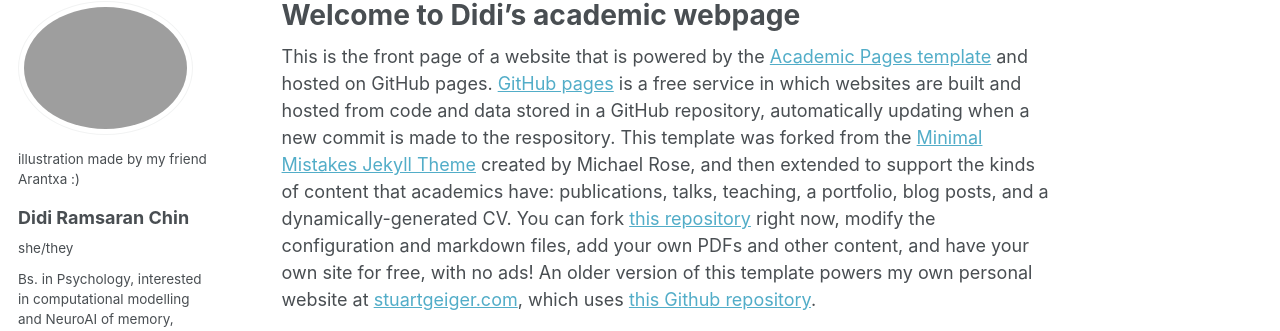
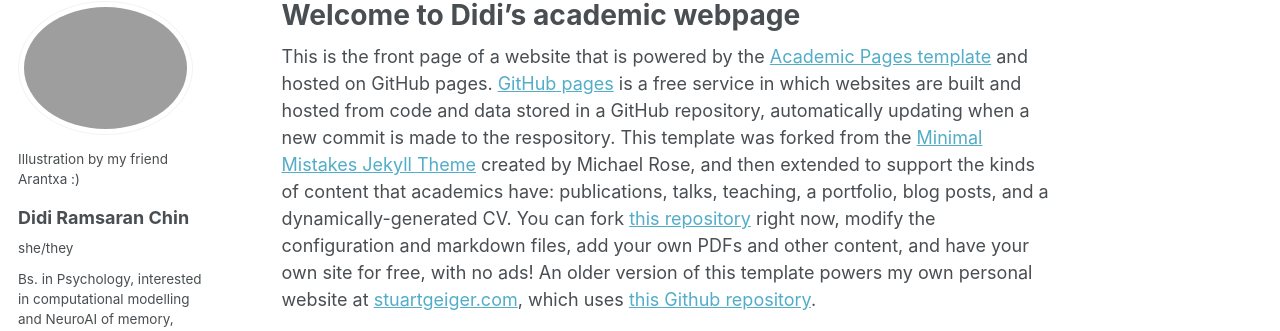
Before and after one commit to neurodidi/neurodidi.github.io, a Jekyll site: the page built from _pages/about.md, in a window 1280 px wide. Shown: the part 105-436 px from the top of the page. Built offline with Jekyll 4.4.1, drawn with Linux system fonts in a browser that asks for light colours; some web fonts are replaced.

Commit message:
Update _config.yml

```diff
--- a/_config.yml
+++ b/_config.yml
@@ -23,7 +23,7 @@ author:
   # Biographic information
   avatar           : "prof_pic_2.JPG"
   name             : "Didi Ramsaran Chin"
-  image_authorship : "illustration made by my friend Arantxa :)"
+  image_authorship : "Illustration by my friend Arantxa :)"
   pronouns         : "she/they"
   bio              : "Bs. in Psychology, interested in computational modelling and NeuroAI of memory, language and intelligence"
   location         : "Ccs, Vzla"
```
